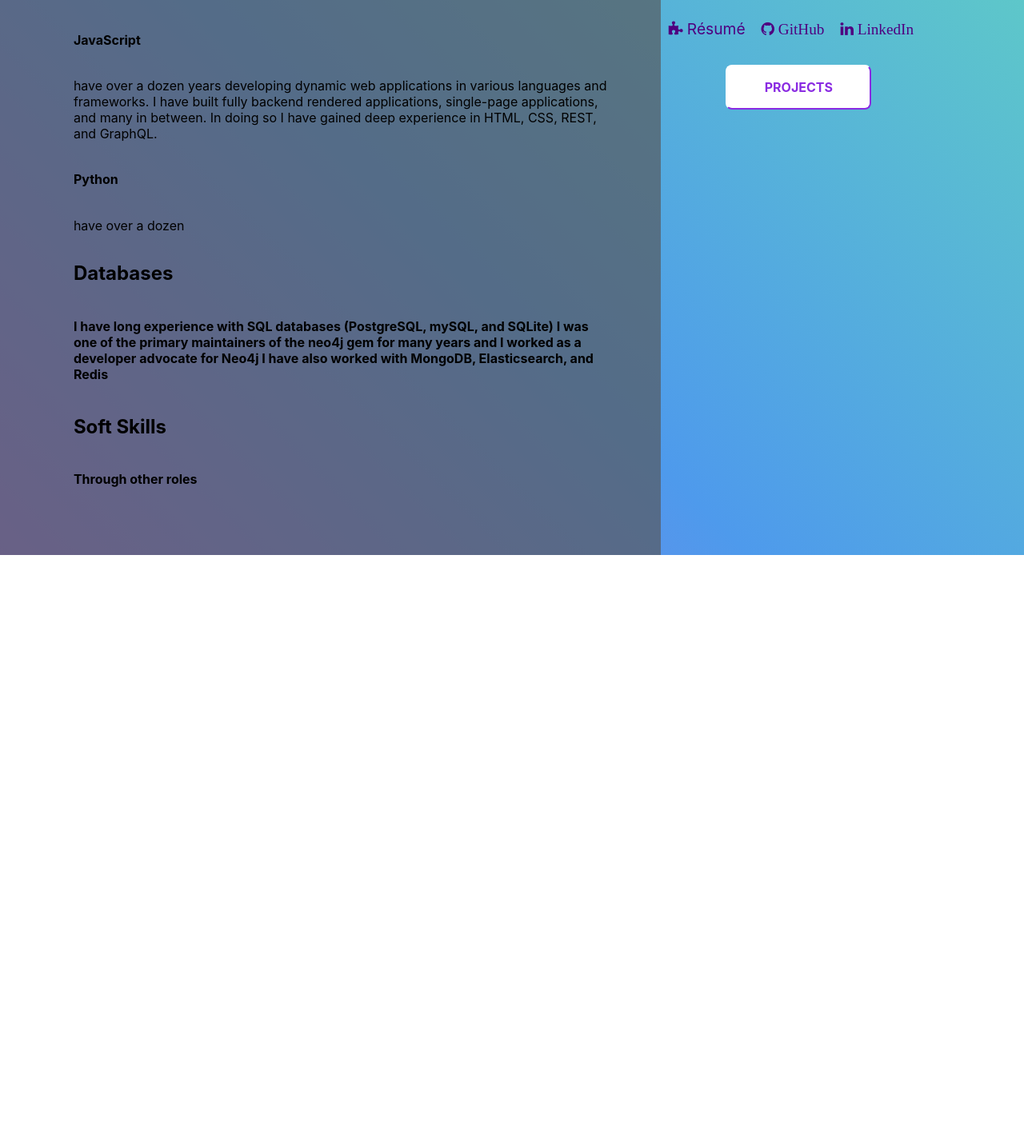
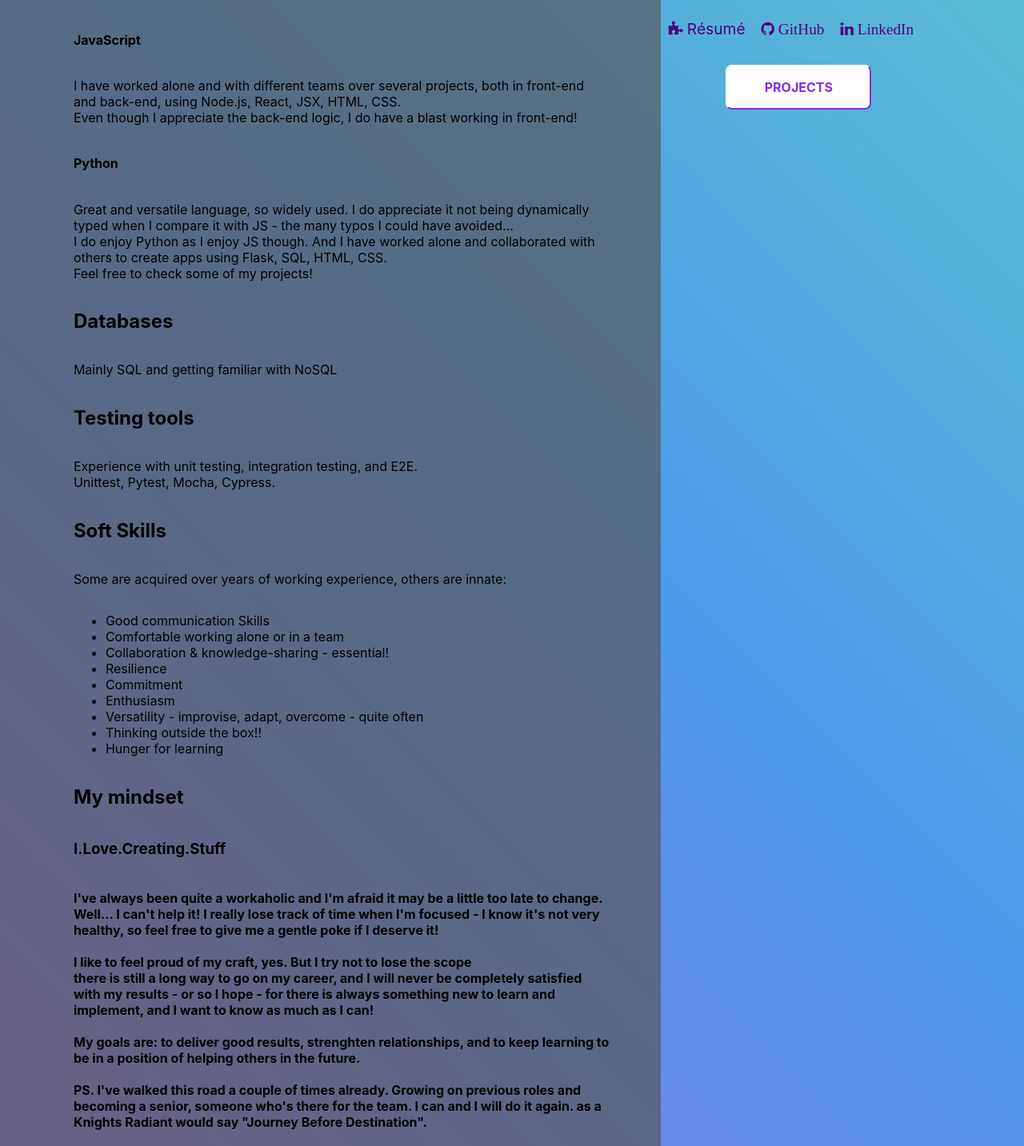
Before and after one commit to Laufley/old_portfolio, a React (Create React App) app: page / in a window 1280 px wide. Shown: the part 537-1970 px from the top of the page at 80% size. Before the commit the page ends 1231 px from the top, so only its background shows below. Built offline with nearby package versions, Linux system fonts and the light colour scheme.

Commit message:
need to work on some pages, and the quetsion mark feature

```diff
--- a/src/App.css
+++ b/src/App.css
@@ -2,7 +2,7 @@ body {
     background: linear-gradient(45deg, #ffffff,#f87171, #ba5ee2, #4e9aec, #67e2b5, #40eeb7);
     background-size: 400% 400%;
     animation: gradient 20s ease infinite;
-    height: 100vh;
+    height:fit-content;
   }
 
   @keyframes gradient {
--- a/src/Components/Carousel.css
+++ b/src/Components/Carousel.css
@@ -26,21 +26,21 @@
 
 
 
-
-
-
 /* Buttons */
 
 .button {
     display: flex;
     position: absolute;
-    background-color: rgba(255, 255, 255, 0.204);
-    font-size: 60px;
+    background-color: rgba(137, 43, 226, 0.48);
+    font-size: 80px;
     z-index: 1;
     margin-top: 40%;
     border-radius: 30%;
     border-width: 6px;
-    border-color: rgba(255, 255, 255, 0);
+    border-top: 2px solid blueviolet;
+    border-left: 2px solid blueviolet;
+    border-bottom: 2px solid rgb(238, 103, 238);
+    border-right: 2px solid rgb(238, 103, 238);
 }
 
 .button:hover{
@@ -65,5 +65,15 @@
     right: 0;
     margin-right: 2%;
     padding-left: 2%;
-    padding-right: 1.5%;;
+    padding-right: 1.5%;
 }
+
+#button-next:hover {
+background-color: whitesmoke;
+cursor: pointer;
+    border-top: 2px solid blueviolet;
+    border-left: 2px solid blueviolet;
+    border-bottom: 2px solid rgb(238, 103, 238);
+    border-right: 2px solid rgb(238, 103, 238);
+    box-shadow: rgba(240, 46, 170, 0.4) -5px 5px, rgba(240, 46, 170, 0.3) -10px 10px, rgba(240, 46, 170, 0.2) -15px 15px;
+}
--- a/src/Components/Header.js
+++ b/src/Components/Header.js
@@ -1,6 +1,8 @@
 import React from 'react'
 import styled from "styled-components";
 import { Link } from "react-router-dom";
+
+
 
 const Main = styled.div`
 display: grid;
@@ -8,6 +10,7 @@ grid-template-areas:
 'TopContent'
 'ButtonsWrapper';
 flex-direction:row;
+
 `
 
 const TopContent = styled.div`
@@ -101,7 +104,6 @@ const Header = ({ route, setRoute }) => {
         </ButtonsWrapper>
         </TopContent>
     </Main>
-
     )
 
 }
--- a/src/Components/Project.css
+++ b/src/Components/Project.css
@@ -27,6 +27,7 @@
     opacity: 0.8;
     margin-left: auto;
     margin-right: auto;
+    border-radius: 2%;
 }
 
 #pic:hover {
@@ -34,8 +35,10 @@
     margin-top: 4%;
     transform: scale(1.7);
     opacity: 100%;
-    transition: 1s;
+    transition: 2s;
     z-index: 1;
+    border-radius: 10%;
+    box-shadow: rgba(22, 22, 22, 0.549) -5px 5px, rgba(59, 58, 60, 0.3) -10px 10px, rgba(236, 237, 250, 0.2) -15px 15px;
 }
 
 
@@ -67,5 +70,5 @@
     color: #5999E8;
     font-size: 1 rem;
     margin-left: 2px;
-    text-decoration: none;;
+    text-decoration: none;
 }
--- a/src/Components/Projects.js
+++ b/src/Components/Projects.js
@@ -12,8 +12,10 @@ const animals = species
 const monsters = monster_archives
 const vault = dnd_vault
 
+
 function Projects() {
 
+    const [text, setText] = useState(null)
     const [projects, setProjects] = useState([
 
     {
@@ -57,6 +59,11 @@ function Projects() {
         )
     } );
 
+    // const handleQuestion = () => {
+    //     console.log("it tickles!")
+    //     setText("Want more info about the projects? Just ask!")
+    // }
+
 
 
     return (
@@ -67,6 +74,9 @@ function Projects() {
                 <Link id='back' to="/"><i className="fa fa-arrow-left"> Back to main page</i> </Link>
             </div>
             <Carousel listOfProjects={listOfProjects}/>
+            {/* <div id='text'><h4>{text}</h4>
+            <span onClick={handleQuestion}><i className="fa fa-question-circle" id='question-mark'></i></span>
+            </div> */}
         </div>
         </>
 
--- a/src/Containers/Home.js
+++ b/src/Containers/Home.js
@@ -109,26 +109,67 @@ const Home = () =>{
         <Aside>
             <Picture src={profileImg}></Picture>
             <Details>
-                    <LinkStyle to='/CV'> <i class="fa">&#xf12e;</i> Résumé </LinkStyle>
-                    <LinkStyle to='https://github.com/Laufley' target="_blank"><i class="fa fa-github"> GitHub</i></LinkStyle>
-                    <LinkStyle to='https://www.linkedin.com/in/indira-borras/' target="_blank"><i class="fa fa-linkedin"> LinkedIn</i></LinkStyle>
+                    <LinkStyle to='/CV'> <i className="fa">&#xf12e;</i> Résumé </LinkStyle>
+                    <LinkStyle to='https://github.com/Laufley' target="_blank"><i className="fa fa-github"> GitHub</i></LinkStyle>
+                    <LinkStyle to='https://www.linkedin.com/in/indira-borras/' target="_blank"><i className="fa fa-linkedin"> LinkedIn</i></LinkStyle>
             </Details>
             <LinkStyled to="/Projects"><Button>PROJECTS</Button></LinkStyled>
         </Aside>
         <Main>
-            <Intro><h1>I am a junior software developer with experience in this and this and that</h1></Intro>
+            <Intro><h1>I am a junior software developer passionate about my craft. </h1></Intro>
             <Content>
             <h2>Web development</h2>
             <h4>JavaScript</h4>
-            <p> have over a dozen years developing dynamic web applications in various languages and frameworks. I have built fully backend rendered applications, single-page applications, and many in between. In doing so I have gained deep experience in HTML, CSS, REST, and GraphQL.</p>
+                <p>I have worked alone and with different teams over several projects, both in front-end and back-end, using Node.js, React, JSX, HTML, CSS.
+                <br></br>
+                Even though I appreciate the back-end logic, I do have a blast working in front-end!
+
+                </p>
             <h4>Python</h4>
-            <p> have over a dozen</p>
+                <p> Great and versatile language, so widely used. I do appreciate it not being dynamically typed when I compare it with JS - the many typos I could have avoided...
+                <br></br>
+                I do enjoy Python as I enjoy JS though. And I have worked alone and collaborated with others to create apps using Flask, SQL, HTML, CSS.
+                <br></br>
+                Feel free to check some of my projects!
+                </p>
             <h2>Databases</h2>
-            <h4>I have long experience with SQL databases (PostgreSQL, mySQL, and SQLite)
-            I was one of the primary maintainers of the neo4j gem for many years and I worked as a developer advocate for Neo4j
-            I have also worked with MongoDB, Elasticsearch, and Redis </h4>
+            <p> Mainly SQL and getting familiar with NoSQL</p>
+            <h2>Testing tools</h2>
+            <p>Experience with unit testing, integration testing, and E2E.
+                <br></br>
+                Unittest, Pytest, Mocha, Cypress.
+            </p>
+
+
             <h2>Soft Skills</h2>
-            <h4>Through other roles</h4>
+            <p>Some are acquired over years of working experience, others are innate:</p>
+                <ul>
+                <li>Good communication Skills</li>
+                <li>Comfortable working alone or in a team</li>
+                <li>Collaboration & knowledge-sharing - essential!</li>
+                <li>Resilience</li>
+                <li>Commitment</li>
+                <li>Enthusiasm</li>
+                <li>Versatility - improvise, adapt, overcome - quite often</li>
+                <li>Thinking outside the box!!</li>
+                <li>Hunger for learning</li>
+            </ul>
+            <h2>My mindset</h2>
+            <h3>I.Love.Creating.Stuff</h3>
+            <h4>I've always been quite a workaholic and I'm afraid it may be a little too late to change.
+                Well... I can't help it! I really lose track of time when I'm focused -  I know it's not very healthy, so feel free to give me a gentle poke if I deserve it!
+            <br></br>
+            <br></br>
+            I like to feel proud of my craft, yes. But I try not to lose the scope<br></br>
+            there is still a long way to go on my career, and I will never be completely satisfied with my results - or so I hope - for there is always something new to learn and implement, and I want to know as much as I can!
+            <br></br>
+            <br></br>
+            My goals are: to deliver good results, strenghten relationships, and to keep learning to be in a position of helping others in the future.
+            <br></br>
+            <br></br>
+            PS. I've walked this road a couple of times already. Growing on previous roles and becoming a senior, someone who's there for the team. I can and I will do it again.
+            as a Knights Radiant would say "Journey Before Destination".
+            </h4>
             </Content>
         </Main>
     </>
```
Also changed, not shown: src/Components/Projects.css (+36 -0 lines).
